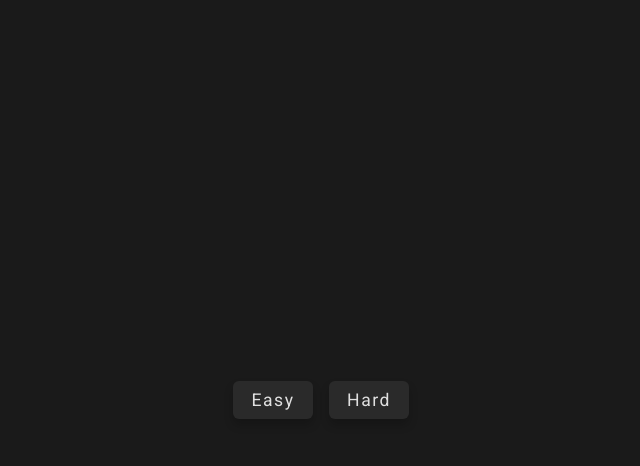
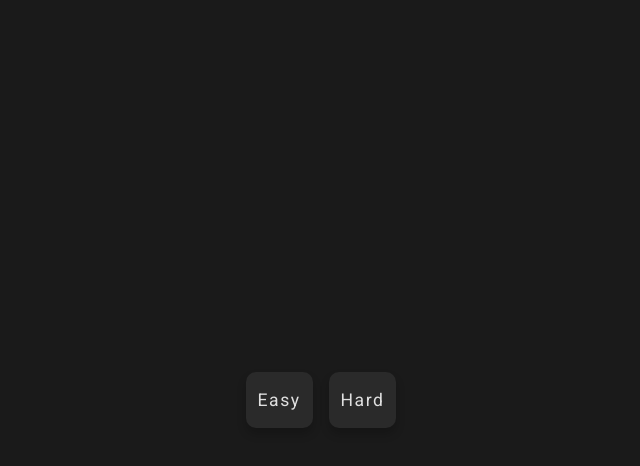
Before and after one commit to j0hanz/pick-and-pair, a React (Create React App) app: page / in a window 1280 px wide. Both pictures are taken after a click on the button "Start Game". Shown: the top 466 px of the page, without its empty margins (319-959 px from the left). Built offline with nearby package versions, Linux system fonts and the light colour scheme.

Commit message:
Refactor button styles for improved consistency and hover effects

```diff
--- a/src/App.module.css
+++ b/src/App.module.css
@@ -14,7 +14,6 @@ body {
   justify-content: center !important;
   align-items: center !important;
   min-height: 100vh !important;
-  letter-spacing: 3px !important;
 }
 
 .App {
@@ -42,7 +41,8 @@ body {
 
 .stats div,
 .stats button,
-.button {
+.button,
+.difficultyButton {
   text-align: center !important;
   display: flex !important;
   justify-content: center !important;
@@ -50,7 +50,7 @@ body {
   flex: 1 !important;
   height: 3.5rem !important;
   border-radius: 10px !important;
-  background-color: var(--stats-background-color) !important;
+  background-color: var(--button-primary) !important;
   color: var(--stats-text-color) !important;
   box-shadow: 0 6px 10px rgba(0, 0, 0, 0.2) !important;
   letter-spacing: 1.5px !important;
@@ -58,8 +58,9 @@ body {
 }
 
 .stats button:hover,
-.button:hover {
-  background-color: var(--button-hover-color) !important;
+.button:hover,
+.difficultyButton:hover {
+  background-color: var(--button-primary-hover) !important;
 }
 
 /* Buttons */
@@ -68,19 +69,6 @@ button {
   cursor: pointer !important;
   color: var(--color-white) !important;
   transition: background-color 0.5s ease !important;
-}
-
-.difficultyButton {
-  background-color: var(--button-primary) !important;
-  color: var(--color-white) !important;
-  width: 5rem !important;
-  font-size: 1.1rem !important;
-  letter-spacing: 1.5px !important;
-  box-shadow: 0 6px 10px rgba(0, 0, 0, 0.2) !important;
-}
-
-.difficultyButton:hover {
-  background-color: var(--button-hover-color) !important;
 }
 
 .row {
```
